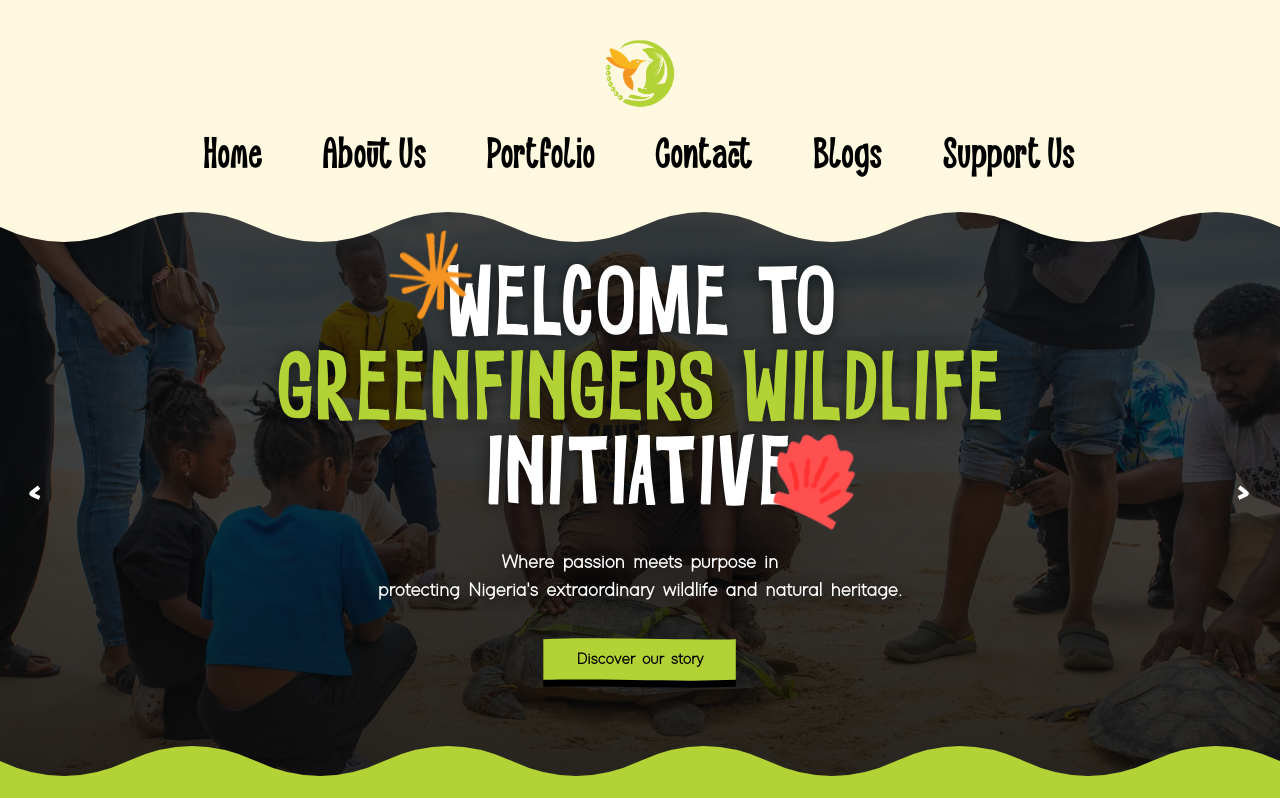
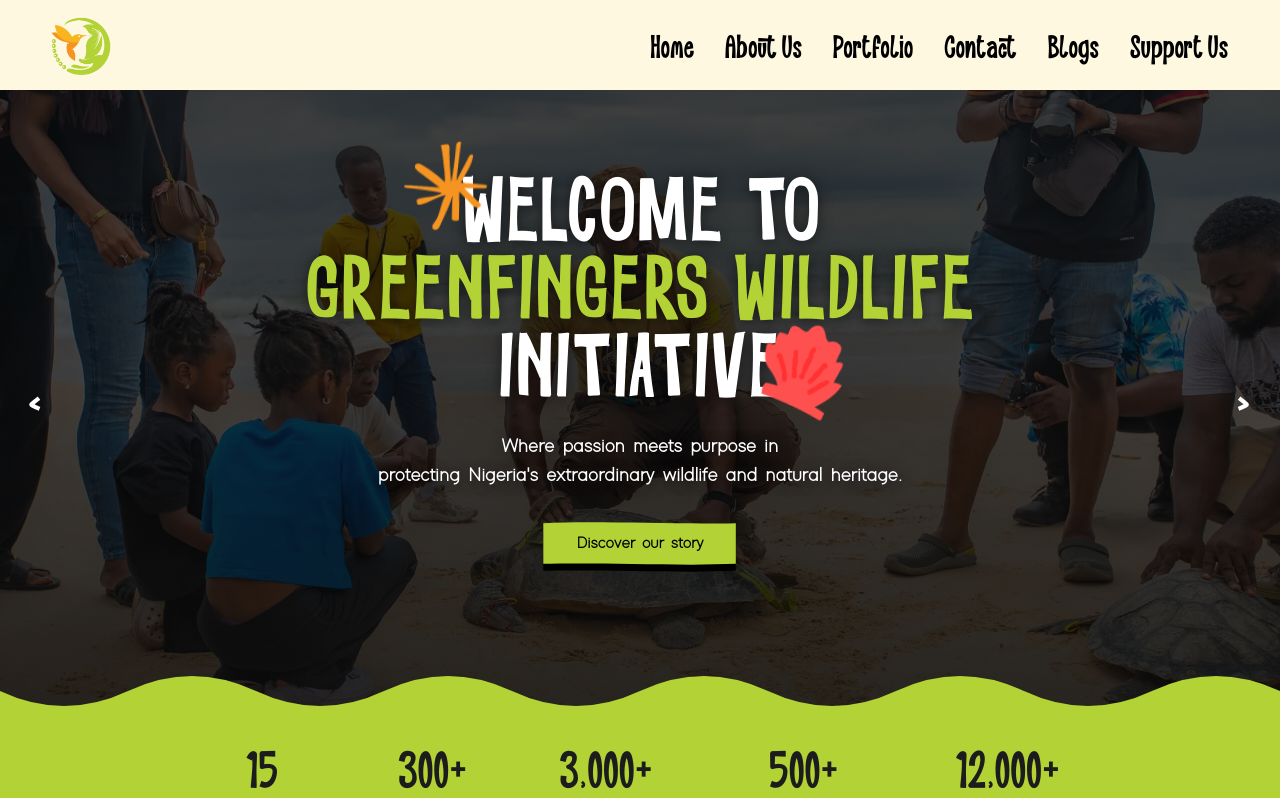
Before and after one commit to mishael-ed/GFWSITE2, a React (Vite) app: page / in a window 1280 px wide. Shown: the top 798 px of the page. Built offline with nearby package versions, Linux system fonts and the light colour scheme.

Commit message:
Some UI changes

```diff
--- a/index.html
+++ b/index.html
@@ -187,7 +187,7 @@
       .hero-slider {
         position: relative;
         width: 100%;
-        height: clamp(500px, 74vh, 680px);
+        height: clamp(580px, calc(100vh - 170px), 740px);
         overflow: hidden;
         background: #1C1C1C;
         color: #ffffff;
@@ -235,7 +235,6 @@
         pointer-events: none;
       }
 
-      .hero-slider-wave-top { top: -1px; }
       .hero-slider-wave-bottom { bottom: -1px; }
 
       .hero-slide::after {
@@ -256,7 +255,7 @@
         align-items: center;
         width: 100%;
         max-width: 960px;
-        padding: 30px 90px 60px;
+        padding: 40px 90px 96px;
         text-align: center;
         text-shadow: 0 2px 14px rgba(0, 0, 0, .55);
       }
@@ -274,7 +273,7 @@
       .hero-slide-title {
         margin: 0;
         font-family: Skreeble, 'Rainbow Theory', sans-serif;
-        font-size: clamp(46px, 7.5vw, 96px);
+        font-size: clamp(46px, min(7.5vw, 11vh), 96px);
         font-weight: normal;
         line-height: .92;
         color: #ffffff;
@@ -286,7 +285,7 @@
         flex-direction: column;
         align-items: center;
         font-family: Skreeble, 'Rainbow Theory', sans-serif;
-        font-size: clamp(40px, 8vw, 100px);
+        font-size: clamp(40px, min(8vw, 11.5vh), 100px);
         line-height: .85;
         color: #ffffff;
       }
@@ -297,7 +296,7 @@
 
       .hero-slide-text {
         max-width: 640px;
-        margin: 26px 0 0;
+        margin: 20px 0 0;
         font-family: 'Modern Sans', sans-serif;
         font-size: clamp(16px, 1.7vw, 19px);
         font-weight: bold;
@@ -340,7 +339,7 @@
         }
 
         .hero-slide-content {
-          padding: 24px 22px 64px;
+          padding: 24px 22px 92px;
         }
 
         .hero-slider-arrow {
@@ -1730,6 +1729,44 @@
 
         .sponsor-track {
           animation-duration: 34s;
+        }
+      }
+
+      @media (min-width: 1000px) {
+        .site-header {
+          display: flex;
+          align-items: center;
+          justify-content: space-between;
+          gap: 30px;
+          padding: 16px clamp(28px, 4vw, 64px) 14px;
+        }
+
+        .mobile-header-row {
+          padding-inline: 0;
+          justify-content: flex-start;
+        }
+
+        .header-logo {
+          height: 60px;
+        }
+
+        .site-nav {
+          width: auto !important;
+          margin: 0 !important;
+          padding: 0 !important;
+        }
+
+        .site-nav-inner,
+        .site-nav-row {
+          width: auto !important;
+        }
+
+        .nav-links {
+          gap: clamp(18px, 2.4vw, 46px) !important;
+        }
+
+        .nav-link {
+          font-size: clamp(26px, 2.9vw, 42px) !important;
         }
       }
 
--- a/src/HeroSlider.jsx
+++ b/src/HeroSlider.jsx
@@ -177,9 +177,6 @@
         </div>
       ))}
 
-      <svg className="hero-slider-wave hero-slider-wave-top" viewBox="0 0 1000 60" preserveAspectRatio="none" aria-hidden="true">
-        <path d={`M0 0 L0 30 ${wavePath.slice(5)} L1000 0 Z`} fill="#FDF8DF" />
-      </svg>
       <svg className="hero-slider-wave hero-slider-wave-bottom" viewBox="0 0 1000 60" preserveAspectRatio="none" aria-hidden="true">
         <path d={`M0 60 L0 30 ${wavePath.slice(5)} L1000 60 Z`} fill="#B2D235" />
       </svg>
--- a/src/Home.jsx
+++ b/src/Home.jsx
@@ -12,8 +12,6 @@
     <div className="home-page" style={{ display: 'flex', flexDirection: 'column', width: '100%', minHeight: '300vh', overflowX: 'hidden' }}>
       <div style={{ backgroundColor: '#FDF8DF' }}>
         <Nav />
-
-        <div style={{ height: '20px' }} />
 
         <HeroSlider />
       </div>
```
